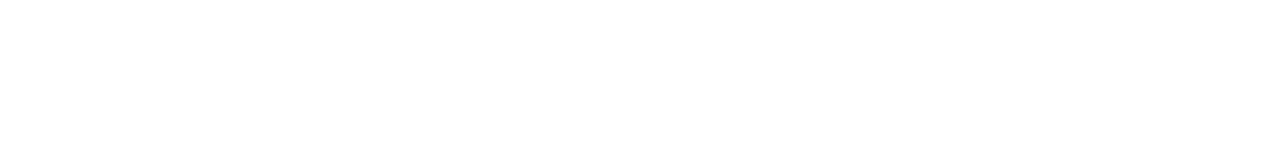
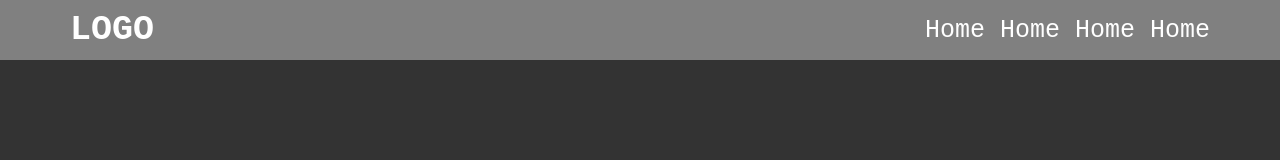
Before and after one commit to Akbarshoh170604/GitHub, a plain HTML site: page index.html in a window 1280 px wide. Drawn offline with Linux system fonts and the light colour scheme.

Commit message:
header-navbar added and styled

```diff
--- a/index.html
+++ b/index.html
@@ -5,11 +5,24 @@
     <meta charset="UTF-8">
     <meta http-equiv="X-UA-Compatible" content="IE=edge">
     <meta name="viewport" content="width=device-width, initial-scale=1.0">
+    <link rel="stylesheet" href="./style/main.css">
     <title>GIT-1</title>
 </head>
 
 <body>
-
+    <header class="header">
+        <nav class="navbar">
+            <div class="navbar__content container">
+                <a href="#!" class="navbar__logo">Logo</a>
+                <ul class="navbar__list">
+                    <li><a href="#!" class="navbar__link">Home</a></li>
+                    <li><a href="#!" class="navbar__link">Home</a></li>
+                    <li><a href="#!" class="navbar__link">Home</a></li>
+                    <li><a href="#!" class="navbar__link">Home</a></li>
+                </ul>
+            </div>
+        </nav>
+    </header>
 </body>
 
 </html>
@@ -24,3 +37,6 @@
 <!-- git init - git omborini yaratish -->
 <!-- git config user.name - O'zgartirish kiritadigan foydalanuvchining ismi -->
 <!-- git config user.email - O'zgartirish kiritadigan foydalanuvchining pochtasi -->
+<!-- git status - git omborini holatini tekshirish -->
+<!-- git add - faylarni keynchaliq saqlash uchun kuzatuvchini yoqadi -->
+<!-- git commit -m 'saqlash uchun nom(masalan: versiya 1.0.0)' - Keyinchalik qaytish imkoni bo’lish uchun hozirgi xolatni saqlab oladi -->
--- /dev/null
+++ b/style/main.css
@@ -0,0 +1,59 @@
+* {
+    margin: 0;
+    padding: 0;
+    box-sizing: border-box;
+}
+
+a {
+    text-decoration: none;
+}
+
+ul,
+ol {
+    list-style: none;
+}
+
+body {
+    font-family: 'Courier New', Courier, monospace;
+}
+
+.container {
+    max-width: 1170px;
+    width: 100%;
+    margin: 0 auto;
+    padding: 0 15px;
+}
+
+.header {
+    height: 100vh;
+    background: #333333;
+}
+
+.navbar {
+    padding: 10px 0;
+    background: gray;
+}
+
+.navbar__content {
+    display: flex;
+    align-items: center;
+    justify-content: space-between;
+}
+
+.navbar__logo {
+    font-size: 35px;
+    color: white;
+    text-transform: uppercase;
+    font-weight: bold;
+}
+
+.navbar__list{
+    display: flex;
+    align-items: center;
+    column-gap: 15px;
+}
+
+.navbar__link{
+    font-size: 25px;
+    color: white;
+}
```
